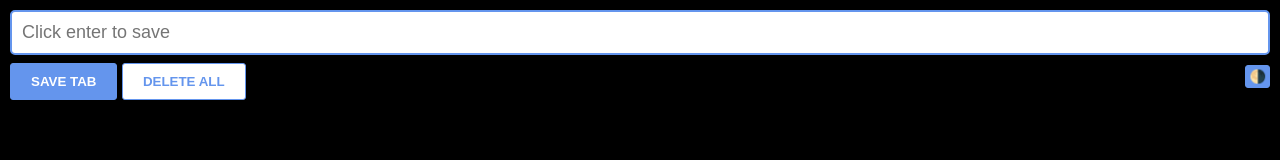
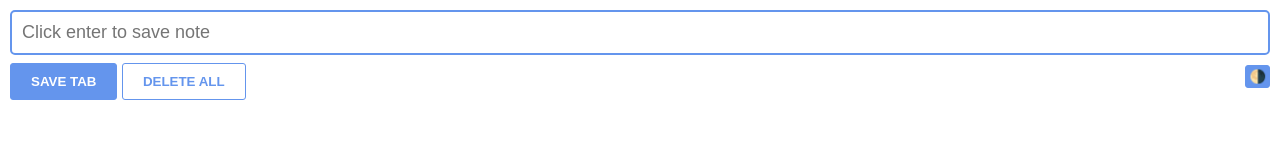
Before and after one commit to srivenkat13/save-note-chrome-ext, a browser extension: page index.html in a window 1280 px wide. Both pictures are taken after a click on the button "change theme". Drawn offline with Linux system fonts and the light colour scheme.

Commit message:
change default theme

```diff
--- a/app.js
+++ b/app.js
@@ -76,8 +76,8 @@ function deleteItem(index){
   render(myItems)
 }
 
-themebtn.addEventListener("click",changeTheme)
 function changeTheme() {
   let body = document.body;
   body.classList.toggle("dark-mode");
 }
+themebtn.addEventListener("click",changeTheme)
--- a/index.html
+++ b/index.html
@@ -7,7 +7,7 @@
     <link rel="stylesheet" href="style.css" />
   </head>
   <body>
-    <input type="text" id="input-el" autofocus placeholder="Click enter to save"/>
+    <input type="text" id="input-el" autofocus placeholder="Click enter to save note"/>
     <button id="tab-btn">SAVE TAB</button>
     <button id="del-btn">DELETE ALL</button>
     <button  id="modes" title="change theme">🌗</button>
--- a/style.css
+++ b/style.css
@@ -6,13 +6,12 @@ body {
   padding: 10px;
   font-family: Arial, Helvetica, sans-serif;
   min-width: 400px;
-  background-color: white;
+  background-color: black;
   transition: background-color 0.5s ease;
 }
 
 .dark-mode {
-  background-color: black;
-  color: white;
+  background-color: white;
 }
 
 input {
```
